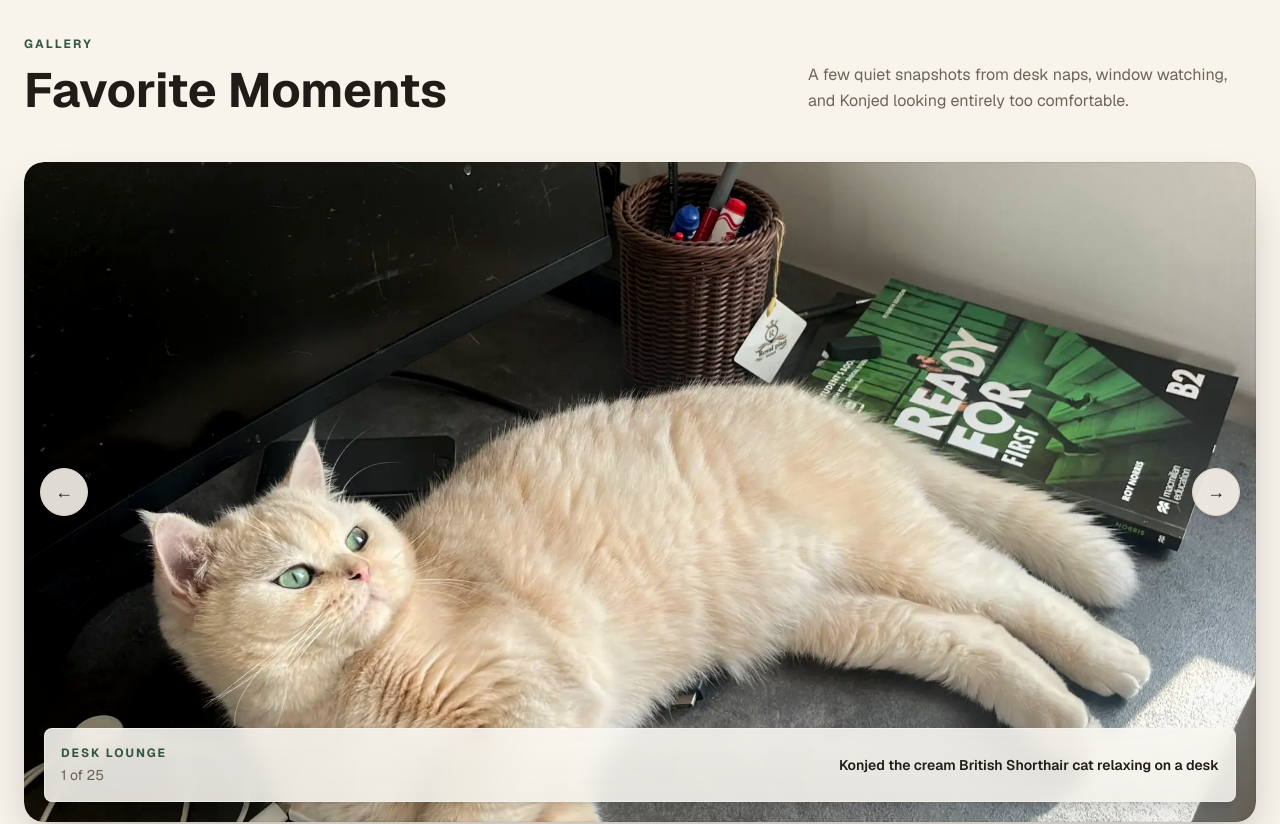
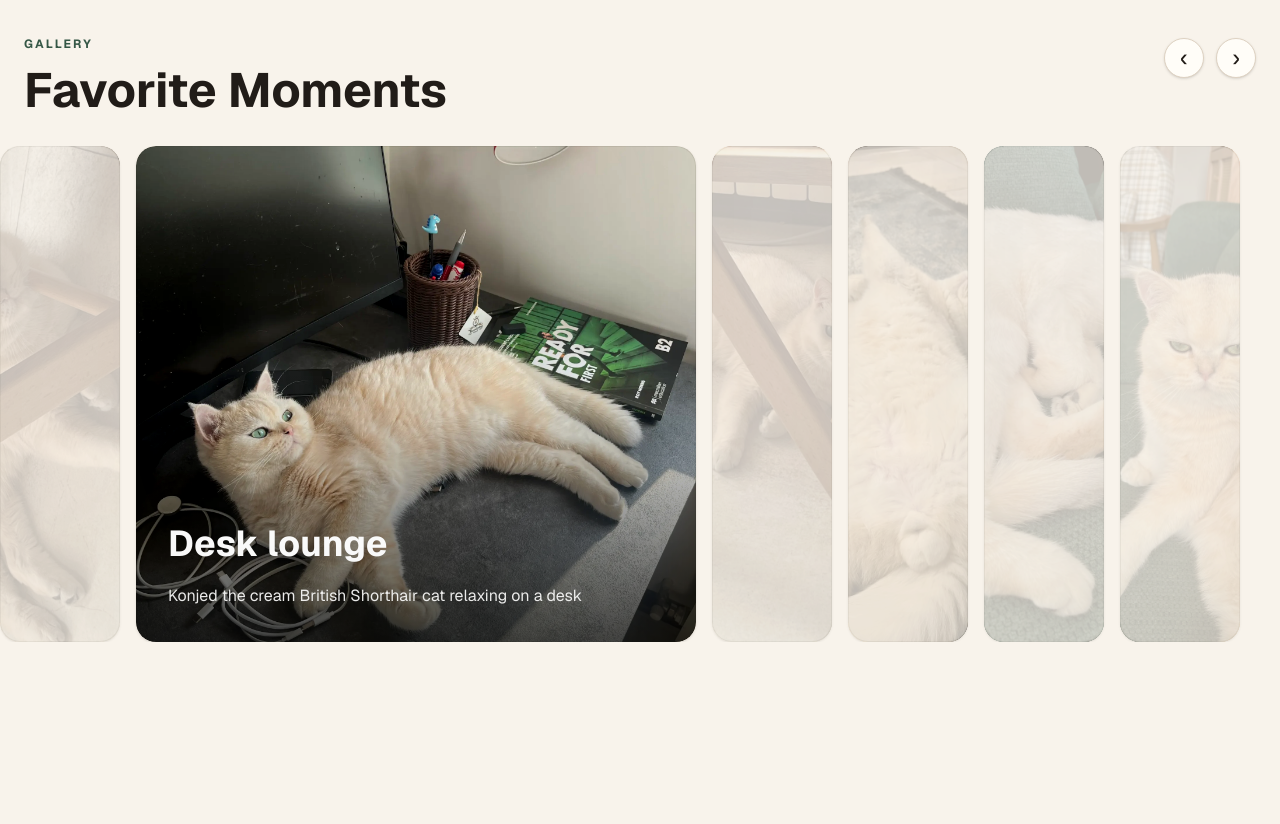
Before and after one commit to PouRiaBG/konjed-stories, a Next.js app: page / in a window 1280 px wide. Shown: the part 2420-3244 px from the top of the page. Built offline with nearby package versions, Linux system fonts and the light colour scheme; no server answers.

Commit message:
feat: enhance gallery section with improved slide navigation and dynamic image display

```diff
--- a/app/_components/home/gallery-section.tsx
+++ b/app/_components/home/gallery-section.tsx
@@ -4,9 +4,10 @@ import Image from "next/image";
 import { useState } from "react";
 import { galleryImages } from "./data";
 
+const visibleSlideOffsets = [-1, 0, 1, 2, 3, 4];
+
 export function GallerySection() {
   const [currentSlide, setCurrentSlide] = useState(0);
-  const activeImage = galleryImages[currentSlide];
 
   const nextSlide = () => {
     setCurrentSlide((prev) => (prev + 1) % galleryImages.length);
@@ -19,86 +20,91 @@ export function GallerySection() {
   };
 
   return (
-    <section id="gallery" className="bg-background px-5 py-24 sm:px-6">
+    <section id="gallery" className="bg-background px-0 py-20 sm:py-24">
       <div className="mx-auto max-w-7xl">
-        <div className="mb-12 flex flex-col gap-4 md:flex-row md:items-end md:justify-between">
-          <div>
+        <div className="mb-8 flex flex-col gap-5 px-5 sm:px-6 md:flex-row md:items-end md:justify-between">
+          <div className="max-w-2xl">
             <p className="section-eyebrow mb-4">Gallery</p>
             <h2 className="text-4xl font-bold text-foreground text-balance md:text-5xl">
               Favorite Moments
             </h2>
           </div>
-          <p className="max-w-md text-base leading-relaxed text-muted-foreground">
-            A few quiet snapshots from desk naps, window watching, and Konjed
-            looking entirely too comfortable.
-          </p>
-        </div>
-
-        <div className="relative mb-6">
-          <div className="photo-shell relative h-[430px] rounded-[1.25rem] shadow-2xl md:h-[660px]">
-            <Image
-              src={activeImage.src}
-              alt={activeImage.alt}
-              fill
-              sizes="(max-width: 768px) 100vw, 1120px"
-              className="photo-polish object-cover"
-            />
-            <div className="absolute bottom-5 left-5 right-5 flex flex-col gap-3 rounded-lg border border-card/70 bg-card/90 p-4 shadow-lg backdrop-blur sm:flex-row sm:items-center sm:justify-between">
-              <div>
-                <p className="text-xs font-bold uppercase tracking-[0.16em] text-accent">
-                  {activeImage.caption}
-                </p>
-                <p className="mt-1 text-sm text-muted-foreground">
-                  {currentSlide + 1} of {galleryImages.length}
-                </p>
-              </div>
-              <p className="text-sm font-semibold text-foreground">
-                {activeImage.alt}
-              </p>
-            </div>
-          </div>
-
+          <div className="flex items-center gap-3 md:self-start">
             <button
               onClick={prevSlide}
-            className="absolute left-4 top-1/2 flex h-12 w-12 -translate-y-1/2 cursor-pointer items-center justify-center rounded-full border border-border bg-background/90 text-lg text-foreground shadow-lg transition-all hover:scale-110 hover:bg-background"
+              className="flex h-10 w-10 cursor-pointer items-center justify-center rounded-full border border-border bg-card text-2xl leading-none text-foreground shadow-sm transition hover:-translate-x-0.5 hover:border-foreground focus-visible:outline-2 focus-visible:outline-offset-2 focus-visible:outline-foreground"
               aria-label="Previous slide"
             >
-            &#8592;
+              <span aria-hidden="true">&lsaquo;</span>
             </button>
 
             <button
               onClick={nextSlide}
-            className="absolute right-4 top-1/2 flex h-12 w-12 -translate-y-1/2 cursor-pointer items-center justify-center rounded-full border border-border bg-background/90 text-lg text-foreground shadow-lg transition-all hover:scale-110 hover:bg-background"
+              className="flex h-10 w-10 cursor-pointer items-center justify-center rounded-full border border-border bg-card text-2xl leading-none text-foreground shadow-sm transition hover:translate-x-0.5 hover:border-foreground focus-visible:outline-2 focus-visible:outline-offset-2 focus-visible:outline-foreground"
               aria-label="Next slide"
             >
-            &#8594;
+              <span aria-hidden="true">&rsaquo;</span>
             </button>
-
+          </div>
         </div>
 
-        <div className="overflow-x-auto rounded-lg border border-border bg-card/60 p-3 [scrollbar-width:thin]">
-          <div className="flex w-max gap-3">
-            {galleryImages.map((image, index) => (
+        <div className="overflow-hidden pl-5 sm:pl-6 lg:pl-0">
+          <div className="flex h-[360px] gap-4 sm:h-[430px] md:h-[496px]">
+            {visibleSlideOffsets.map((offset) => {
+              const imageIndex =
+                (currentSlide + offset + galleryImages.length) %
+                galleryImages.length;
+              const image = galleryImages[imageIndex];
+              const isActive = offset === 0;
+
+              return (
                 <button
-                key={image.src}
-                onClick={() => setCurrentSlide(index)}
-                className={`h-24 w-24 flex-none cursor-pointer overflow-hidden rounded-lg bg-muted p-0 transition-all sm:h-28 sm:w-36 ${
-                  currentSlide === index
-                    ? "ring-2 ring-foreground opacity-100"
-                    : "ring-2 ring-transparent opacity-65 hover:opacity-100"
+                  key={`${image.src}-${offset}`}
+                  onClick={() => setCurrentSlide(imageIndex)}
+                  className={`photo-shell group relative h-full flex-none cursor-pointer rounded-[1.25rem] p-0 text-left shadow-sm transition-[width,opacity,transform] duration-500 ease-out focus-visible:outline-2 focus-visible:outline-offset-4 focus-visible:outline-foreground ${
+                    isActive
+                      ? "w-[72vw] max-w-[560px] opacity-100 sm:w-[560px]"
+                      : "w-[32vw] opacity-70 hover:opacity-90 sm:w-[120px]"
                   }`}
+                  aria-current={isActive ? "true" : undefined}
                   aria-label={`Show ${image.caption}`}
                 >
                   <Image
                     src={image.src}
                     alt={image.alt}
-                  width={180}
-                  height={112}
-                  sizes="(max-width: 640px) 96px, 144px"
-                  className="photo-polish block h-full w-full object-cover"
+                    fill
+                    sizes={
+                      isActive
+                        ? "(max-width: 640px) 72vw, 560px"
+                        : "(max-width: 640px) 32vw, 120px"
+                    }
+                    className={`photo-polish object-cover transition duration-500 ${
+                      isActive
+                        ? "scale-100 brightness-95"
+                        : "scale-105 grayscale-[30%] brightness-110"
+                    }`}
                   />
+                  <span
+                    aria-hidden="true"
+                    className={`absolute inset-0 rounded-[inherit] transition duration-500 ${
+                      isActive
+                        ? "bg-[linear-gradient(180deg,rgba(0,0,0,0)_45%,rgba(0,0,0,0.72)_100%)]"
+                        : "bg-background/70 group-hover:bg-background/55"
+                    }`}
+                  />
+                  {isActive ? (
+                    <span className="absolute inset-x-7 bottom-7 block text-white sm:inset-x-8 sm:bottom-8">
+                      <span className="block text-3xl font-bold leading-tight text-balance sm:text-4xl">
+                        {image.caption}
+                      </span>
+                      <span className="mt-4 block max-w-[30rem] text-sm leading-7 text-white/95 sm:text-base">
+                        {image.alt}
+                      </span>
+                    </span>
+                  ) : null}
                 </button>
-            ))}
+              );
+            })}
           </div>
         </div>
       </div>
```
Lines whose indentation alone changed are shown as unchanged.
